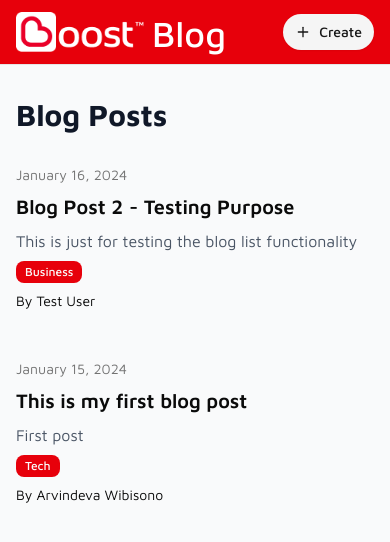
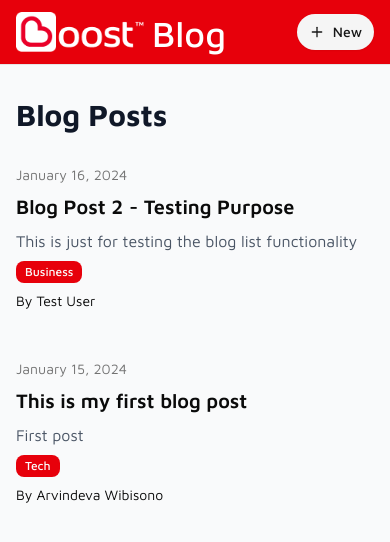
Before and after one commit to arvindeva/fe-test-boost, a Next.js app: page / in a window 390 px wide. Shown: the top 542 px of the page. Built offline with nearby package versions, Linux system fonts and the light colour scheme.

Commit message:
Mobile create form header font size

```diff
--- a/src/components/layout/navbar.tsx
+++ b/src/components/layout/navbar.tsx
@@ -27,7 +27,7 @@ export function Navbar() {
           <Link href="/new">
             <Button variant="secondary">
               <Plus className="w-4 h-4" />
-              Create
+              New
             </Button>
           </Link>
         </div>
--- a/src/components/wizard/blog-wizard.tsx
+++ b/src/components/wizard/blog-wizard.tsx
@@ -31,7 +31,7 @@ export function BlogWizard() {
     <Card className="mx-auto">
       <CardHeader>
         <CardTitle className="flex items-center justify-between">
-          <h1 className="text-3xl">Create Blog Post</h1>
+          <h1 className="text-xl sm:text-3xl">Create Blog Post</h1>
           <span className="text-sm font-normal text-muted-foreground">
             Step {currentStep} of {TOTAL_STEPS}
           </span>
```
